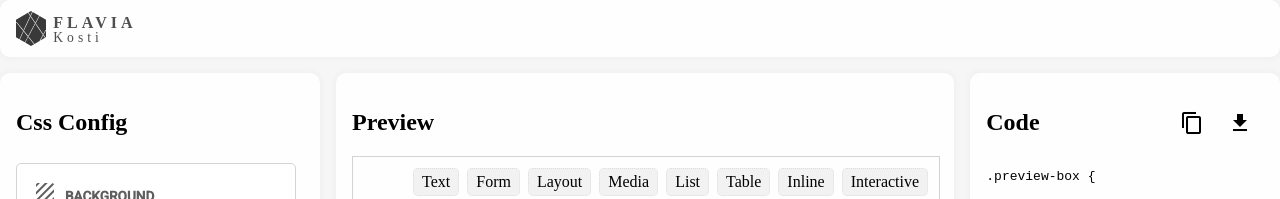
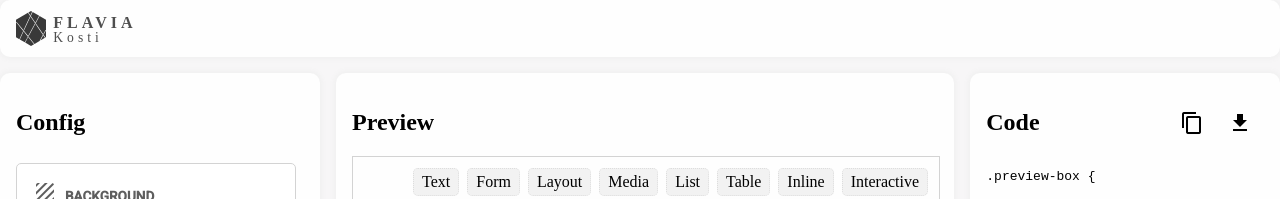
Before and after one commit to flavia3107/css-playground, an Angular app: page / in a window 1280 px wide. Shown: the top 199 px of the page. Built offline with nearby package versions, Linux system fonts and the light colour scheme.

Commit message:
Css Playground: Export P4

```diff
--- a/src/app/app.component.html
+++ b/src/app/app.component.html
@@ -9,7 +9,7 @@
 </header>
 <div class="main-container flex-row">
   <div class="config-container flex-column card">
-    <h2>Css Config</h2>
+    <h2>Config</h2>
     <div class="config-content">
       <app-css-configs />
     </div>
--- a/src/app/app.config.ts
+++ b/src/app/app.config.ts
@@ -1,8 +1,6 @@
 export const STATES = {
 	phase_1: [
 		'Box Shadow Controls: X/Y offset, blur, spread, color',
-		'Export CSS Button (copy to clipboard)',
-		'CSS code box showing generated CSS',
 	],
 	phase_2: [
 		'Add persistence, interactivity, and extra styling categories.',
--- a/src/app/components/preview/preview.component.ts
+++ b/src/app/components/preview/preview.component.ts
@@ -30,8 +30,10 @@ export class PreviewComponent {
   insertElement(element: any) {
     const container = this.previewContainer.nativeElement;
 
-    if (container.children.length > 0)
+    if (container.children.length > 0) {
       this._renderer.removeChild(container, container.firstChild);
+      this._cssConfigService.reset();
+    }
 
     const el = this._renderer.createElement(element.id);
     const text = this._renderer.createText(element.label || element.type);
```
